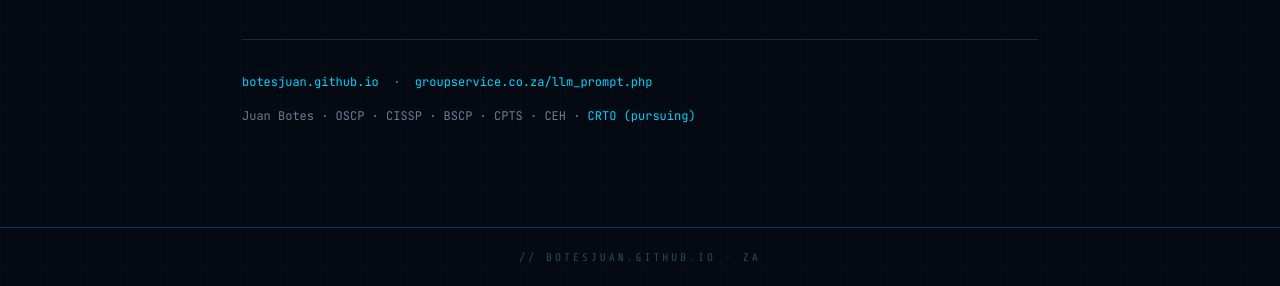
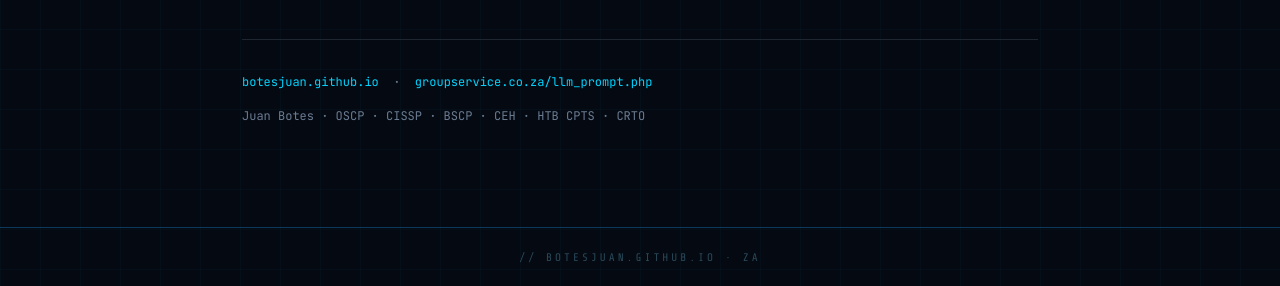
Before and after one commit to botesjuan/botesjuan.github.io, a Jekyll site: the page built from _posts/2026-05-24-private-llm-assistant.md, in a window 1280 px wide and 900 px high, scrolled down 7277 px. Shown: the part 611-897 px from the top of the window. Built offline with Jekyll 4.4.1, drawn with Linux system fonts in a browser that asks for light colours.

Commit message:
Update 2026-05-24-private-llm-assistant.md

```diff
--- a/_posts/2026-05-24-private-llm-assistant.md
+++ b/_posts/2026-05-24-private-llm-assistant.md
@@ -784,7 +784,7 @@ with a private LLM as the backend. Zero API costs. Zero data leaving the network
     &nbsp;·&nbsp;
     <a href="https://www.groupservice.co.za/llm_prompt.php" target="_blank">groupservice.co.za/llm_prompt.php</a>
   </div>
-  <div>Juan Botes · OSCP · CISSP · BSCP · CPTS · CEH · <span style="color:var(--cyan)">CRTO (pursuing)</span></div>
+  <div>Juan Botes · OSCP · CISSP · BSCP · CEH · HTB CPTS · CRTO</div>
 </div>
 
 </div>
```
